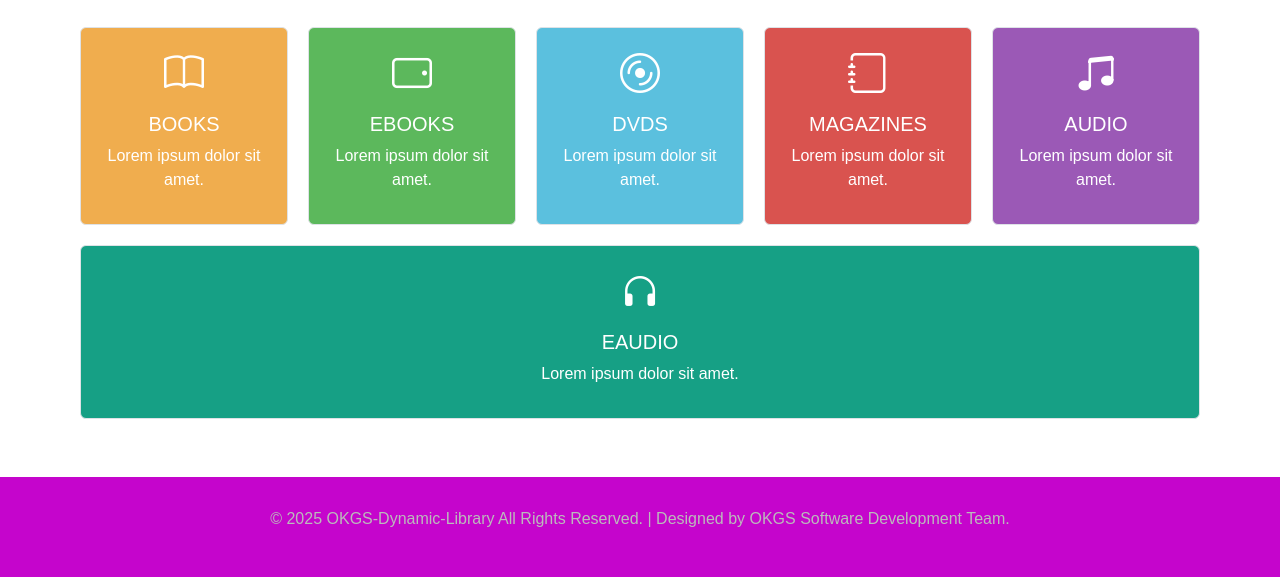
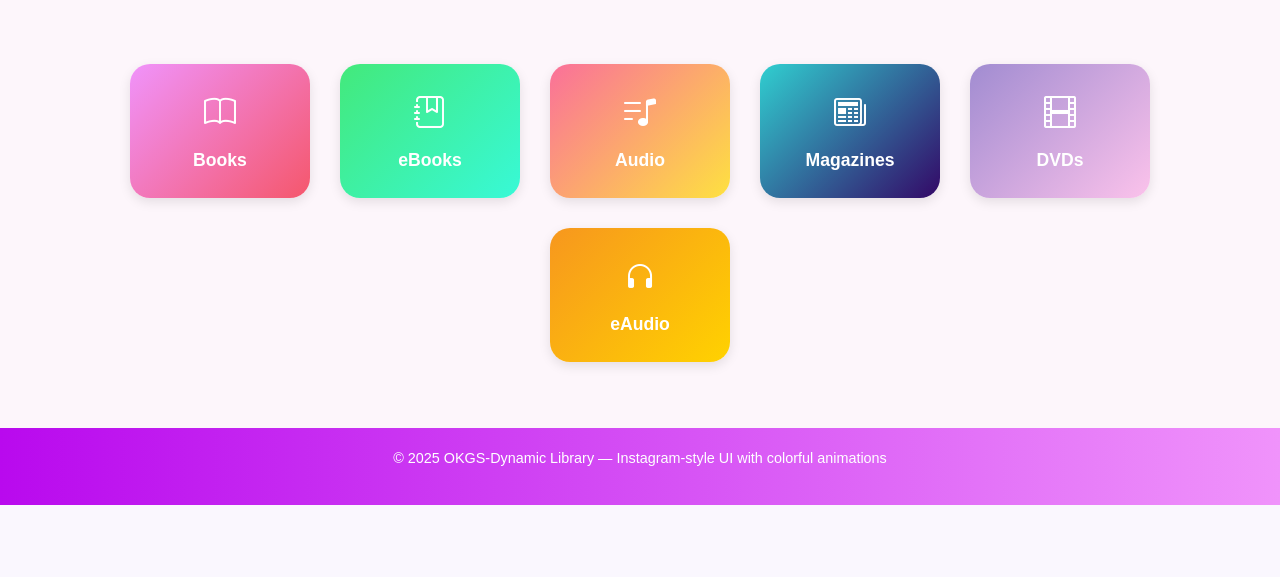
Before and after one commit to hafezur/okgs_library, a Django app: page / in a window 1280 px wide. Shown: the part 719-1296 px from the top of the page. After the commit the page ends 1224 px from the top, so only its background shows below. Run offline with Django 4.2, Linux system fonts and the light colour scheme.

Commit message:
trying commit

```diff
--- a/book/templates/index.html
+++ b/book/templates/index.html
@@ -3,82 +3,103 @@
 <head>
 <meta charset="UTF-8">
 <meta name="viewport" content="width=device-width, initial-scale=1.0">
-  <title>OKGS | Library Management</title>
+<title>OKGS | Instagram-Style Library</title>
 <link href="https://cdn.jsdelivr.net/npm/bootstrap@5.3.2/dist/css/bootstrap.min.css" rel="stylesheet">
 <link href="https://cdn.jsdelivr.net/npm/bootstrap-icons@1.11.1/font/bootstrap-icons.css" rel="stylesheet">
 <style>
-    body {font-family: 'Poppins', sans-serif;}
-    .navbar {background-color: #5ee610;}
-    .navbar a.nav-link, .navbar-brand {color: #fff !important;}
-    .hero {
-      background: url('https://images.unsplash.com/photo-1512820790803-83ca734da794?auto=format&fit=crop&w=1600&q=80') center/cover no-repeat;
-      height: 80vh;
-      display: flex;
-      align-items: center;
-      justify-content: center;
-      text-align: center;
+body {font-family: 'Poppins', sans-serif; background:#fdf6fb; margin:0; padding:0;}
+.navbar {background: linear-gradient(90deg, #ec1505, #d326c4); padding:15px 30px; border-bottom:1px solid #ddd;}
+.navbar-brand {font-weight:700; color:#fff; font-size:1.5rem;}
+.nav-links a {margin-left:20px; text-decoration:none; color:#fff; font-weight:600; transition: .3s;}
+.nav-links a:hover {color:#ffd700;}
+.hero {background: linear-gradient(rgba(0,0,0,0.25),rgba(0,0,0,0.45)), url('https://images.unsplash.com/photo-1519681393784-d120267933ba?auto=format&fit=crop&w=1600&q=80') center/cover no-repeat; height:80vh; display:flex; align-items:center; justify-content:center; text-align:center; position:relative; color:#fff; animation: fadeIn 1.2s ease-in-out;}
+.hero-content h1 {font-size:3rem; font-weight:700; animation: slideDown 1.2s ease; color:#ffd700;}
+.hero-content p {font-size:1.2rem; margin-top:10px; animation: slideUp 1.2s ease; color:#fff;}
+@keyframes fadeIn {0%{opacity:0;}100%{opacity:1;}}
+@keyframes slideDown {0%{transform:translateY(-40px); opacity:0;}100%{transform:translateY(0); opacity:1;}}
+@keyframes slideUp {0%{transform:translateY(40px); opacity:0;}100%{transform:translateY(0); opacity:1;}}
+.category-section {padding:50px 20px; max-width:1100px; margin:auto; display:flex; flex-wrap:wrap; justify-content:center;}
+.category-box {border-radius:20px; width:180px; padding:25px 10px; margin:15px; text-align:center; box-shadow:0 4px 12px rgba(0,0,0,0.1); transition:.3s ease; cursor:pointer; animation: popIn .6s ease forwards; color:#fff;}
+.category-box.books {background: linear-gradient(135deg, #f093fb, #f5576c);}
+.category-box.ebooks {background: linear-gradient(135deg, #43e97b, #38f9d7);}
+.category-box.audio {background: linear-gradient(135deg, #fa709a, #fee140);}
+.category-box.magazines {background: linear-gradient(135deg, #30cfd0, #330867);}
+.category-box.dvds {background: linear-gradient(135deg, #a18cd1, #fbc2eb);}
+.category-box.eaudio {background: linear-gradient(135deg, #f7971e, #ffd200);}
+@keyframes popIn {0%{transform:scale(.7); opacity:0;}100%{transform:scale(1); opacity:1;}}
+.category-box:hover {transform:translateY(-8px) scale(1.05); box-shadow:0 8px 18px rgba(0,0,0,0.15);}
+.category-title {font-size:1.1rem; font-weight:700; margin-top:10px; color:#fff;}
+footer {background: linear-gradient(90deg, #b909ee, #f093fb); padding:20px; text-align:center; font-size:.9rem; color:#fff;}
+/* Register Button Styles */
+.btn-register {
+  display: inline-block;
+  padding: 8px 20px;
+  margin-left: 15px;
+  font-weight: 600;
+  border-radius: 25px;
+  background: linear-gradient(45deg, #ff6ec4, #7873f5);
   color: #fff;
+  text-decoration: none;
+  transition: all 0.4s ease;
+  box-shadow: 0 4px 12px rgba(0,0,0,0.15);
   position: relative;
+  overflow: hidden;
 }
-    .hero::after {
+
+.btn-register::after {
   content: '';
   position: absolute;
-      inset: 0;
-      background: rgba(83, 6, 134, 0.6);
+  top: 0;
+  left: -100%;
+  width: 100%;
+  height: 100%;
+  background: rgba(255,255,255,0.3);
+  transform: skewX(-20deg);
+  transition: all 0.5s ease;
 }
-    .hero-content {position: relative; z-index: 2;}
-    .hero h1 {font-weight: 700; font-size: 2.5rem;}
-    .hero p {font-size: 1.2rem; margin-bottom: 2rem;}
-    .category-section {display: flex; flex-wrap: wrap; justify-content: center;}
-    .category-box {
-      flex: 1 1 180px;
-      margin: 10px;
-      padding: 30px 10px;
-      text-align: center;
-      border-radius: 10px;
-      color: #fff;
-      transition: all 0.3s ease;
+
+.btn-register:hover {
+  transform: translateY(-3px);
+  box-shadow: 0 8px 20px rgba(0,0,0,0.25);
 }
-    .category-box:hover {transform: translateY(-5px); opacity: 0.9;}
-    .books {background: #f0ad4e;}
-    .ebooks {background: #5cb85c;}
-    .dvds {background: #5bc0de;}
-    .magazines {background: #d9534f;}
-    .audio {background: #9b59b6;}
-    .eaudio {background: #16a085;}
-    footer {background: hwb(298 2% 20%); color: #bbb; padding: 30px 0; text-align: center;}
+
+.btn-register:hover::after {
+  left: 200%;
+}
 </style>
 </head>
 <body>
 
-  <!-- NAVBAR -->
-  <nav class="navbar navbar-expand-lg navbar-dark py-3">
+<nav class="navbar navbar-expand-lg">
   <div class="container">
-      <a class="navbar-brand fw-bold" href="#">OKGS-Dynamic Library</a>
-      <button class="navbar-toggler" type="button" data-bs-toggle="collapse" data-bs-target="#navmenu">
-        <span class="navbar-toggler-icon"></span>
+    <a class="navbar-brand" href="#">OKGS-Dynamic Library</a>
+    <button class="navbar-toggler" type="button" data-bs-toggle="collapse" data-bs-target="#navbarMenu">
+      <span class="navbar-toggler-icon" style="color:#fff;"></span>
     </button>
-
-      <div class="collapse navbar-collapse" id="navmenu">
+    <div class="collapse navbar-collapse" id="navbarMenu">
       <ul class="navbar-nav ms-auto">
-          <li class="nav-item"><a href="{% url 'homepage' %}" class="nav-link">HOME</a></li>
-          <li class="nav-item"><a href="{% url 'store_book' %}" class="nav-link">ADD BOOK</a></li>
-          <li class="nav-item"><a href="{% url 'show_books' %}" class="nav-link">BOOKS & MEDIA</a></li>
-          <li class="nav-item"><a href="#" class="nav-link">NEWS & EVENTS</a></li>
-          <li class="nav-item"><a href="#" class="nav-link">CONTACT</a></li>
-          <li class="nav-item"><a href="{% url 'login_interface' %}" class="nav-link"><i class="bi bi-person"></i> Login / Register</a></li>
+        <li class="nav-item"><a class="nav-link" href="{% url 'homepage' %}">HOME</a></li>
+        <li class="nav-item dropdown">
+          <a class="nav-link dropdown-toggle" href="#" id="booksDropdown" role="button" data-bs-toggle="dropdown">BOOKS & MEDIA</a>
+          <ul class="dropdown-menu" aria-labelledby="booksDropdown">
+            <li><a class="dropdown-item" href="{% url 'store_book' %}">Add Book</a></li>
+            <li><a class="dropdown-item" href="{% url 'show_books' %}">Show Books</a></li>
+          </ul>
+        </li>
+        <li class="nav-item"><a class="nav-link" href="#">NEWS & EVENTS</a></li>
+        <li class="nav-item"><a class="nav-link" href="#">CONTACT</a></li>
+        <li class="nav-item"><a class="btn-register" href="{% url 'login_interface' %}"> Login </a></li>
+        <li class="nav-item"><a class="btn-register" href="">Register</a></li>
       </ul>
     </div>
   </div>
 </nav>
 {% block content %}
+
 {% endblock %}
-
-
-  <!-- FOOTER -->
 <footer>
   <div class="container">
-      <p>© 2025 OKGS-Dynamic-Library  All Rights Reserved. | Designed by OKGS Software Development Team.</p>
+    <p>© 2025 OKGS-Dynamic Library — Instagram-style UI with colorful animations</p>
   </div>
 </footer>
 
--- a/book/templates/part_of_index.html
+++ b/book/templates/part_of_index.html
@@ -1,75 +1,36 @@
 {% extends "index.html" %}
 {% block content %}
-<!-- HERO SECTION -->
-<section class="hero position-relative" style="
-    background:
-      linear-gradient(rgba(0,0,0,0.45), rgba(0,0,0,0.45)),
-      url('https://images.unsplash.com/photo-1500530855697-b586d89ba3ee?auto=format&fit=crop&w=1500&q=80') center/cover no-repeat;
-    color: #fff;
-    padding: 160px 20px;
-    text-align: center;
-">
-  <div class="hero-content container">
-    <h1 class="mb-3">WHAT'S ALL THE OKGS DYNAMIC LIBRARY?</h1>
-    <p class="mb-4">OKGS Dynamic Library gives you access to <strong>Audiobooks, eBooks, Music, Movies</strong> and <strong>Comics</strong>.</p>
-    <form class="row g-2 justify-content-center">
-      <div class="col-md-3 col-10">
-        <input type="text" class="form-control" placeholder="Search by Keyword">
-      </div>
-      <div class="col-md-3 col-10">
-        <input type="text" class="form-control" placeholder="Search the Catalog">
-      </div>
-      <div class="col-md-2 col-10">
-        <select class="form-select">
-          <option>All Categories</option>
-          <option>Books</option>
-          <option>eBooks</option>
-          <option>DVDs</option>
-          <option>Magazines</option>
-        </select>
-      </div>
-      <div class="col-md-2 col-10">
-        <button type="submit" class="btn btn-primary w-100">Search</button>
-      </div>
-    </form>
+<section class="hero">
+  <div class="hero-content">
+    <h1>Read. Learn. Explore</h1>
+    <p>Your Digital Library — Vibrant, Modern, Interactive.</p>
   </div>
 </section>
 
-<!-- CATEGORIES SECTION -->
-<section class="py-5">
-  <div class="container">
-    <div class="row g-4 category-section justify-content-center text-center">
-      <div class="col-md-4 col-lg-2 category-box books p-3 border rounded">
-        <i class="bi bi-book fs-1"></i>
-        <h5 class="mt-2">BOOKS</h5>
-        <p>Lorem ipsum dolor sit amet.</p>
-      </div>
-      <div class="col-md-4 col-lg-2 category-box ebooks p-3 border rounded">
-        <i class="bi bi-tablet-landscape fs-1"></i>
-        <h5 class="mt-2">EBOOKS</h5>
-        <p>Lorem ipsum dolor sit amet.</p>
-      </div>
-      <div class="col-md-4 col-lg-2 category-box dvds p-3 border rounded">
-        <i class="bi bi-disc fs-1"></i>
-        <h5 class="mt-2">DVDS</h5>
-        <p>Lorem ipsum dolor sit amet.</p>
-      </div>
-      <div class="col-md-4 col-lg-2 category-box magazines p-3 border rounded">
-        <i class="bi bi-journal fs-1"></i>
-        <h5 class="mt-2">MAGAZINES</h5>
-        <p>Lorem ipsum dolor sit amet.</p>
-      </div>
-      <div class="col-md-4 col-lg-2 category-box audio p-3 border rounded">
-        <i class="bi bi-music-note-beamed fs-1"></i>
-        <h5 class="mt-2">AUDIO</h5>
-        <p>Lorem ipsum dolor sit amet.</p>
-      </div>
-      <div class="col-md-4 col-lg-2 category-box eaudio p-3 border rounded">
-        <i class="bi bi-headphones fs-1"></i>
-        <h5 class="mt-2">EAUDIO</h5>
-        <p>Lorem ipsum dolor sit amet.</p>
-      </div>
-    </div>
+<section class="category-section">
+  <div class="category-box books">
+    <i class="bi bi-book" style="font-size:2rem;"></i>
+    <div class="category-title">Books</div>
+  </div>
+  <div class="category-box ebooks">
+    <i class="bi bi-journal-bookmark" style="font-size:2rem;"></i>
+    <div class="category-title">eBooks</div>
+  </div>
+  <div class="category-box audio">
+    <i class="bi bi-music-note-list" style="font-size:2rem;"></i>
+    <div class="category-title">Audio</div>
+  </div>
+  <div class="category-box magazines">
+    <i class="bi bi-newspaper" style="font-size:2rem;"></i>
+    <div class="category-title">Magazines</div>
+  </div>
+  <div class="category-box dvds">
+    <i class="bi bi-film" style="font-size:2rem;"></i>
+    <div class="category-title">DVDs</div>
+  </div>
+  <div class="category-box eaudio">
+    <i class="bi bi-headphones" style="font-size:2rem;"></i>
+    <div class="category-title">eAudio</div>
   </div>
 </section>
 {% endblock %}
```
Lines whose indentation alone changed are shown as unchanged.
